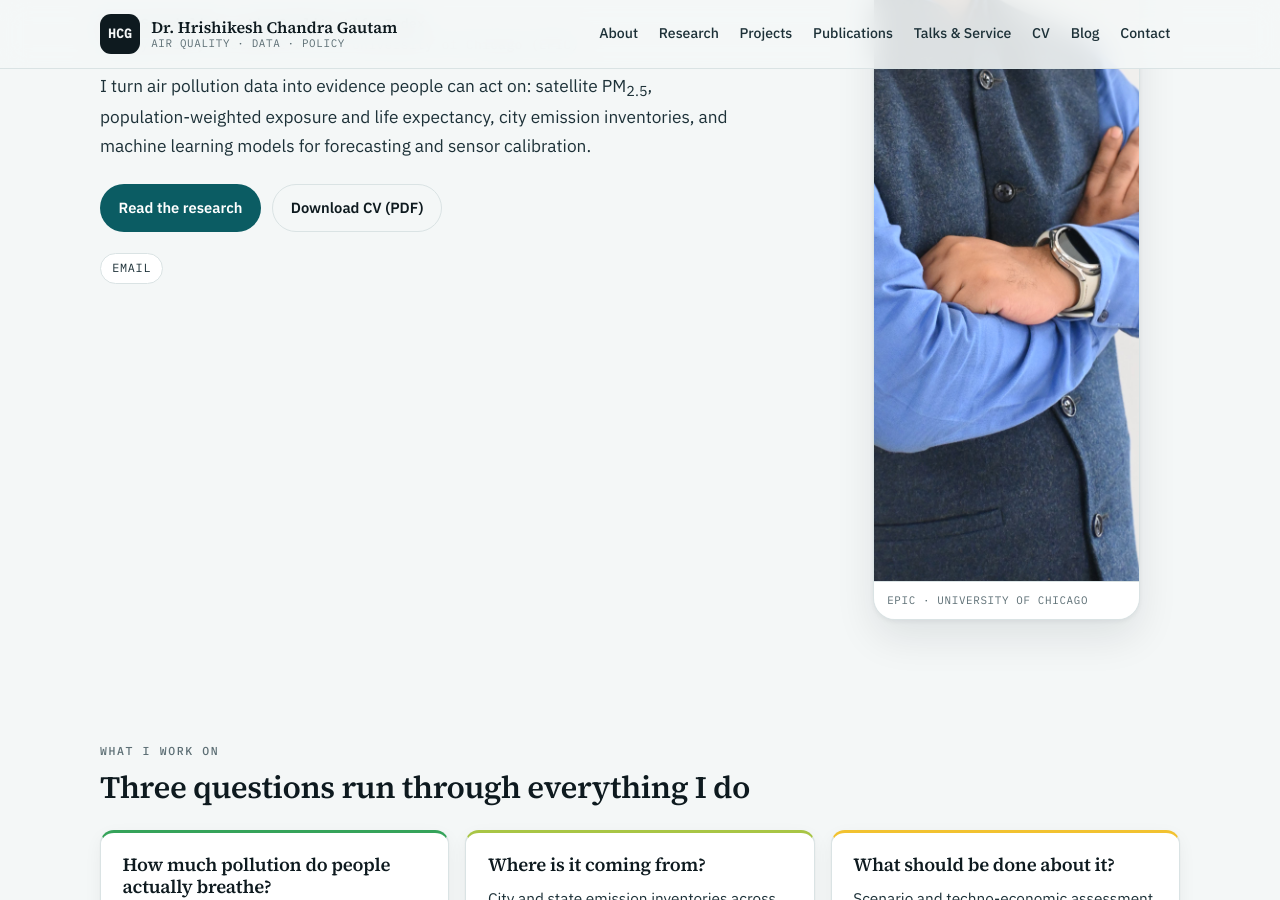
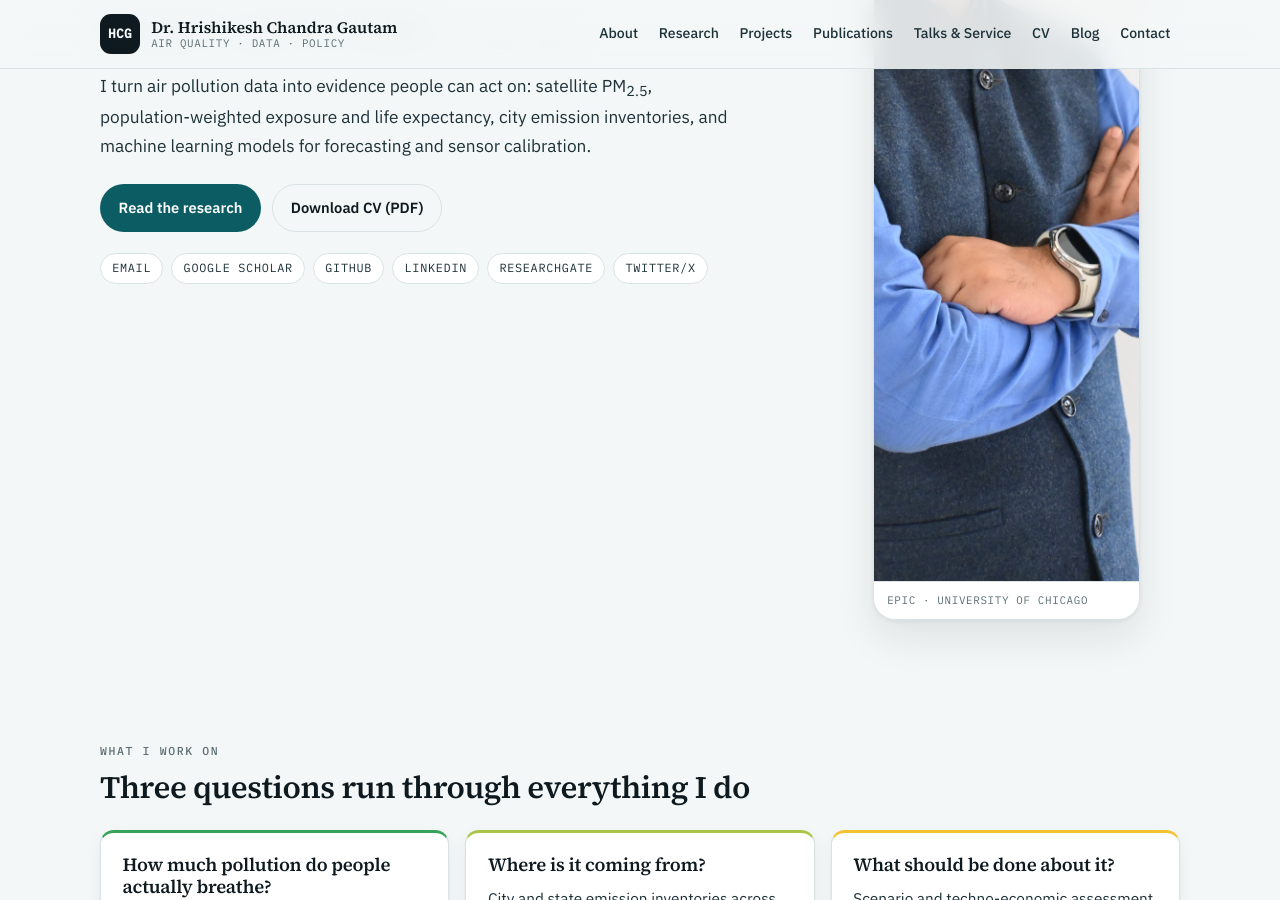
Before and after one commit to hcgautam/hcgautam, a Jekyll site: the page built from index.md, in a window 1280 px wide and 900 px high, scrolled down 566 px. Built offline with Jekyll 4.4.1, drawn with Linux system fonts in a browser that asks for light colours; some of the changed lines change nothing that is shown; some of the changed text lies outside the part shown.

Commit message:
Update _config.yml

```diff
--- a/_config.yml
+++ b/_config.yml
@@ -31,12 +31,12 @@ author:
   cv: "/files/cv.pdf"
 
 social:
-  github: ""        # e.g. "https://github.com/hcgautam"
-  linkedin: ""      # e.g. "https://www.linkedin.com/in/hcgautam"
-  scholar: ""       # e.g. "https://scholar.google.com/citations?user=XXXXXXX"
+  github: "https://github.com/hcgautam"
+  linkedin: "https://www.linkedin.com/in/dr-hrishikesh-chandra-gautam-b3091316/"
+  scholar: "https://scholar.google.com/citations?hl=en&user=m36e-LUAAAAJ"
   orcid: ""         # e.g. "https://orcid.org/0000-0000-0000-0000"
-  researchgate: ""
-  twitter: ""       # handle only, e.g. "hcgautam"
+  researchgate: "https://www.researchgate.net/profile/Hrishikesh-Gautam?ev=hdr_xprf"
+  X: "https://x.com/coolkaku"       # handle only, e.g. "hcgautam"
 
 # ---------------------------------------------------------------------------
 # BUILD
```
